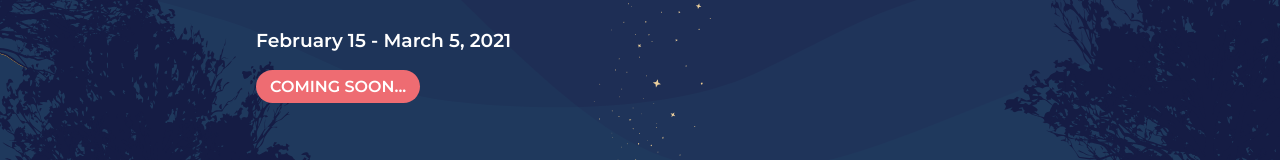
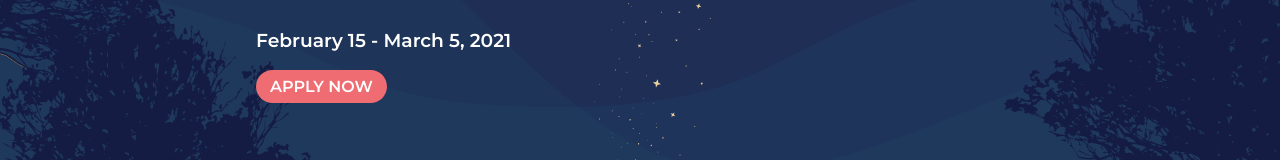
Before and after one commit to HackIllinois/os-fellowship-site, a React (Create React App) app: page / in a window 1280 px wide. Shown: the part 364-524 px from the top of the page. Built offline with nearby package versions, Linux system fonts and the light colour scheme.

Commit message:
Add apply now link

```diff
--- a/public/index.html
+++ b/public/index.html
@@ -7,7 +7,7 @@
     <meta name="description" content="The Official Website for HackIllinois' Open Source Fellowship" />
 
     <link href="https://fonts.googleapis.com/css2?family=Montserrat:wght@300;400;500;600;700;800&display=swap" rel="stylesheet">
-    <title>HackIllinois</title>
+    <title>HackIllinois Open Source Fellowship</title>
   </head>
   <body>
     <noscript>You need to enable JavaScript to run this app.</noscript>
--- a/src/pages/Home/Hero/index.tsx
+++ b/src/pages/Home/Hero/index.tsx
@@ -34,7 +34,7 @@ const Section1: React.FC = () => (
       <h1>Open Source</h1>
       <h1>Fellowship</h1>
       <h3>February 15 - March 5, 2021</h3>
-      <a className={styles.applyButton} href="/">Coming Soon...</a>
+      <a className={styles.applyButton} href="https://docs.google.com/forms/d/e/1FAIpQLSeCUg51ZyealgmuZygU7atgu8FduzI3WvNeKfiAxuiUHml6wQ/viewform?usp=sf_link">Apply Now</a>
     </div>
 
     <p className={styles.description}>
```
